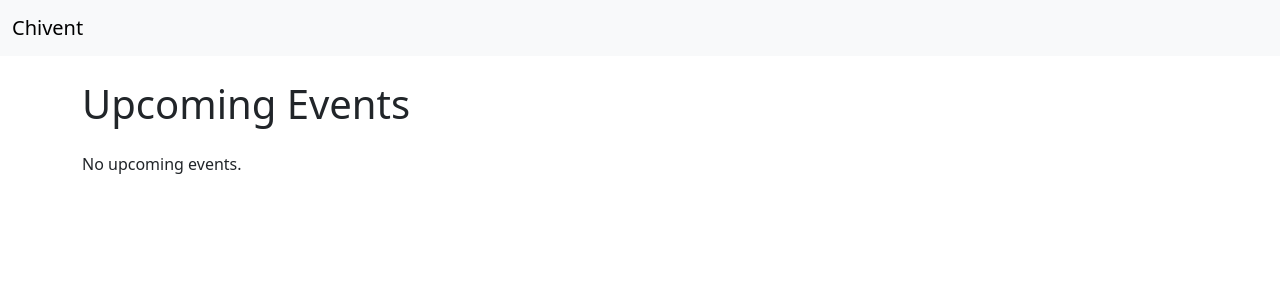
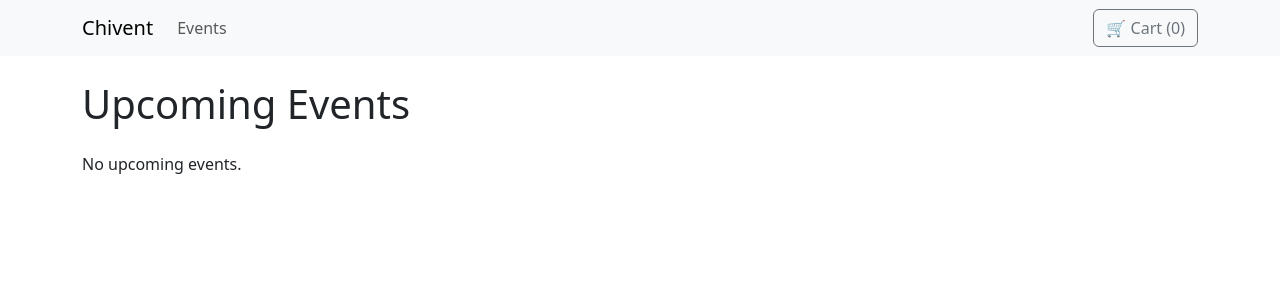
Before and after one commit to sherlockzhang18/chivent_ticketing_dev, a Django app: page / in a window 1280 px wide. Shown: the top 300 px of the page. Run offline with Django 3.2, Linux system fonts and the light colour scheme; data that the repository does not hold is empty.

Commit message:
added cart button and page

```diff
--- /dev/null
+++ b/cart/context_processors.py
@@ -0,0 +1,2 @@
+def cart_count(request):
+    return {"cart_count": sum(request.session.get("cart", {}).values())}
--- a/cart/urls.py
+++ b/cart/urls.py
@@ -1,10 +1,10 @@
 from django.urls import path
-from .views import CartView, add_to_cart, remove_from_cart
+from . import views
+
+app_name = "cart"
 
 urlpatterns = [
-    # Cart summary: http://localhost:8000/cart/
-    path('', CartView.as_view(), name='cart'),
-    # Add/remove (POST targets)
-    path('add/',    add_to_cart,    name='cart-add'),
-    path('remove/', remove_from_cart, name='cart-remove'),
+    path("", views.cart_detail, name="detail"),
+    path("add/<int:pk>/", views.add_to_cart_view, name="add"),
+    path("remove/<int:pk>/", views.remove_from_cart_view, name="remove"),
 ]
--- a/chivent_project/settings.py
+++ b/chivent_project/settings.py
@@ -57,7 +57,7 @@ ROOT_URLCONF = 'chivent_project.urls'
 TEMPLATES = [
     {
         'BACKEND': 'django.template.backends.django.DjangoTemplates',
-        'DIRS': [os.path.join(BASE_DIR, 'events', 'templates')],
+        'DIRS': [ BASE_DIR / 'templates' ],
         'APP_DIRS': True,
         'OPTIONS': {
             'context_processors': [
@@ -65,6 +65,7 @@ TEMPLATES = [
                 'django.template.context_processors.request',
                 'django.contrib.auth.context_processors.auth',
                 'django.contrib.messages.context_processors.messages',
+                'cart.context_processors.cart_count',  # add context processor for cart
             ],
         },
     },
--- a/chivent_project/urls.py
+++ b/chivent_project/urls.py
@@ -11,7 +11,7 @@ from django.urls import path, include
 urlpatterns = [
     path('admin/', admin.site.urls),
     path('',      include('events.urls',  namespace='events')),
-    # path('cart/', include('cart.urls',    namespace='cart')),
+    path('cart/', include('cart.urls',    namespace='cart')),
 ]
 
 
--- a/events/templates/events/base.html
+++ /dev/null
@@ -1,31 +0,0 @@
-{% load static %}
-<!DOCTYPE html>
-<html lang="en">
-<head>
-  <meta charset="UTF-8">
-  <title>Chivent</title>
-  <!-- Bootstrap CSS -->
-  <link
-    href="https://cdn.jsdelivr.net/npm/bootstrap@5.3.0/dist/css/bootstrap.min.css"
-    rel="stylesheet">
-  <!-- Your custom CSS -->
-  <link href="{% static 'css/styles.css' %}" rel="stylesheet">
-</head>
-<body>
-  <nav class="navbar navbar-expand-lg navbar-light bg-light">
-    <div class="container-fluid">
-      <a class="navbar-brand" href="{% url 'events:catalog' %}">
-        Chivent
-      </a>
-      <!-- Cart link temporarily removed -->
-    </div>
-  </nav>
-
-  <main class="container py-4">
-    {% block content %}{% endblock %}
-  </main>
-
-  <!-- Bootstrap JS bundle -->
-  <script src="https://cdn.jsdelivr.net/npm/bootstrap@5.3.0/dist/js/bootstrap.bundle.min.js"></script>
-</body>
-</html>
--- a/events/templates/events/catalog.html
+++ b/events/templates/events/catalog.html
@@ -1,30 +1,39 @@
-{% extends 'events/base.html' %}
+{% extends 'base.html' %}
 
+{% block title %}Upcoming Events{% endblock %}
 {% block content %}
   <h1 class="mb-4">Upcoming Events</h1>
   <div class="row g-4">
     {% for event in events %}
       <div class="col-md-4">
         <div class="card h-100">
-            {% if event.image %}
+          {% if event.image %}
             <img src="{{ event.image.url }}"
                  class="card-img-top"
                  alt="{{ event.title }}">
           {% endif %}
           <div class="card-body d-flex flex-column">
             <h5 class="card-title">{{ event.title }}</h5>
-            <p class="card-text text-muted">
+            <p class="card-text text-muted mb-2">
               {{ event.start_datetime|date:"M j, Y" }}
               at {{ event.start_datetime|time:"H:i" }}
             </p>
-            <p class="card-text mb-4">{{ event.location }}</p>
+            <p class="card-text text-secondary mb-4">{{ event.location }}</p>
             <a href="{% url 'events:detail' event.pk %}"
-               class="mt-auto btn btn-primary">
+               class="btn btn-outline-primary mt-auto">
               View Details »
             </a>
           </div>
-          <div class="card-footer">
+          <div class="card-footer d-flex justify-content-between align-items-center">
             <strong>${{ event.price }}</strong>
+            <form action="{% url 'cart:add' event.id %}"
+                  method="post"
+                  class="m-0">
+              {% csrf_token %}
+              <button type="submit" class="btn btn-sm btn-primary">
+                Add to Cart
+              </button>
+            </form>
           </div>
         </div>
       </div>
@@ -34,8 +43,8 @@
   </div>
 
   {% if is_paginated %}
-    <nav aria-label="Page navigation">
-      <ul class="pagination justify-content-center mt-4">
+    <nav aria-label="Page navigation" class="mt-4">
+      <ul class="pagination justify-content-center">
         {% if page_obj.has_previous %}
           <li class="page-item">
             <a class="page-link" href="?page={{ page_obj.previous_page_number }}">
--- /dev/null
+++ b/templates/base.html
@@ -0,0 +1,60 @@
+{% load static %}
+
+<!DOCTYPE html>
+<html lang="en">
+<head>
+  <meta charset="utf-8">
+  <!-- Mobile-first scaling -->
+  <meta name="viewport" content="width=device-width, initial-scale=1">
+
+  <title>{% block title %}Chivent{% endblock %}</title>
+
+  <!-- Bootstrap CSS (no integrity attributes) -->
+  <link
+    href="https://cdn.jsdelivr.net/npm/bootstrap@5.3.2/dist/css/bootstrap.min.css"
+    rel="stylesheet"
+  >
+
+  <!-- Your custom styles -->
+  <link href="{% static 'css/styles.css' %}" rel="stylesheet">
+
+  {% block extra_head %}{% endblock %}
+</head>
+<body>
+
+  <!-- Navbar -->
+  <nav class="navbar navbar-expand-lg navbar-light bg-light mb-4">
+    <div class="container">
+      <a class="navbar-brand" href="{% url 'events:catalog' %}">Chivent</a>
+      <button class="navbar-toggler" type="button" data-bs-toggle="collapse"
+              data-bs-target="#main-nav" aria-controls="main-nav"
+              aria-expanded="false" aria-label="Toggle navigation">
+        <span class="navbar-toggler-icon"></span>
+      </button>
+
+      <div class="collapse navbar-collapse" id="main-nav">
+        <ul class="navbar-nav me-auto">
+          <li class="nav-item">
+            <a class="nav-link" href="{% url 'events:catalog' %}">Events</a>
+          </li>
+        </ul>
+        <a href="{% url 'cart:detail' %}" class="btn btn-outline-secondary">
+          🛒 Cart ({{ cart_count }})
+        </a>
+      </div>
+    </div>
+  </nav>
+
+  <!-- Page Content -->
+  <div class="container">
+    {% block content %}{% endblock %}
+  </div>
+
+  <!-- Bootstrap JS Bundle (no integrity attributes) -->
+  <script
+    src="https://cdn.jsdelivr.net/npm/bootstrap@5.3.2/dist/js/bootstrap.bundle.min.js">
+  </script>
+  {% block extra_js %}{% endblock %}
+
+</body>
+</html>
```
Also changed, not shown: cart/cart.py (added, +18 -0 lines), cart/templates/cart/detail.html (added, +35 -0 lines), cart/views.py (+18 -22 lines), events/templates/events/event_detail.html (+14 -8 lines).
